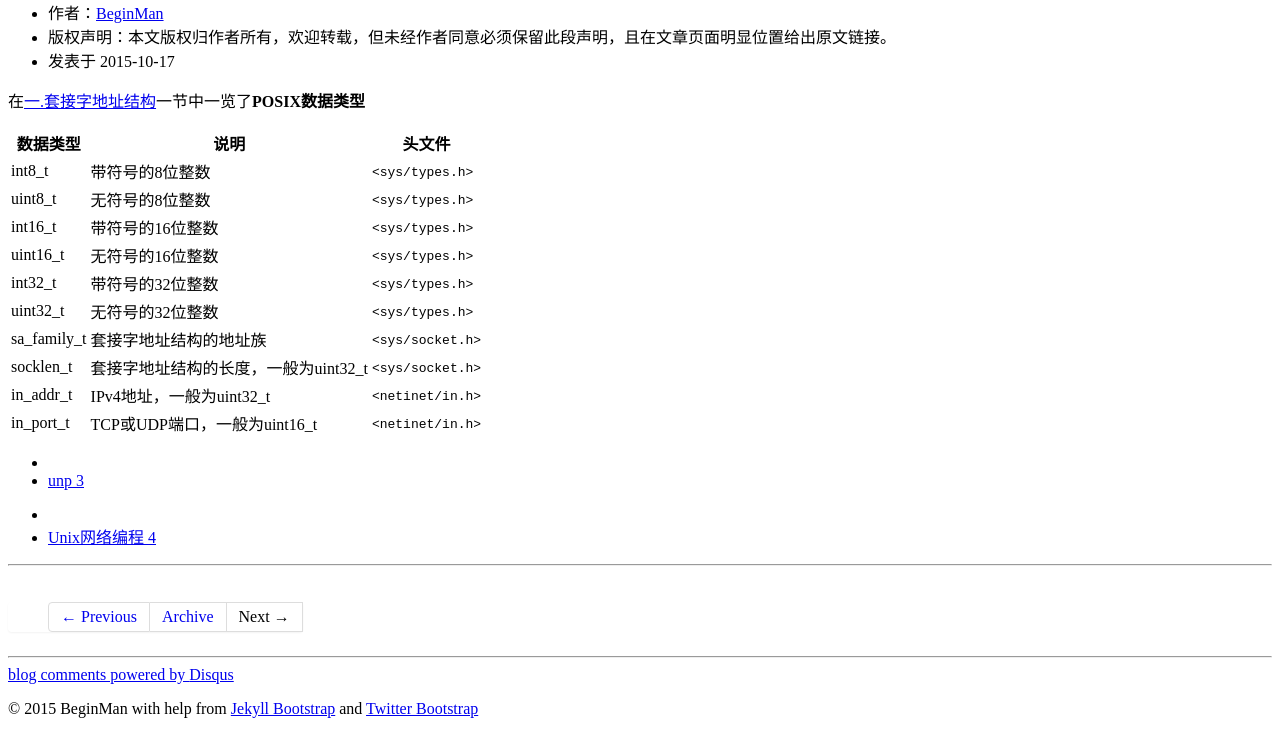
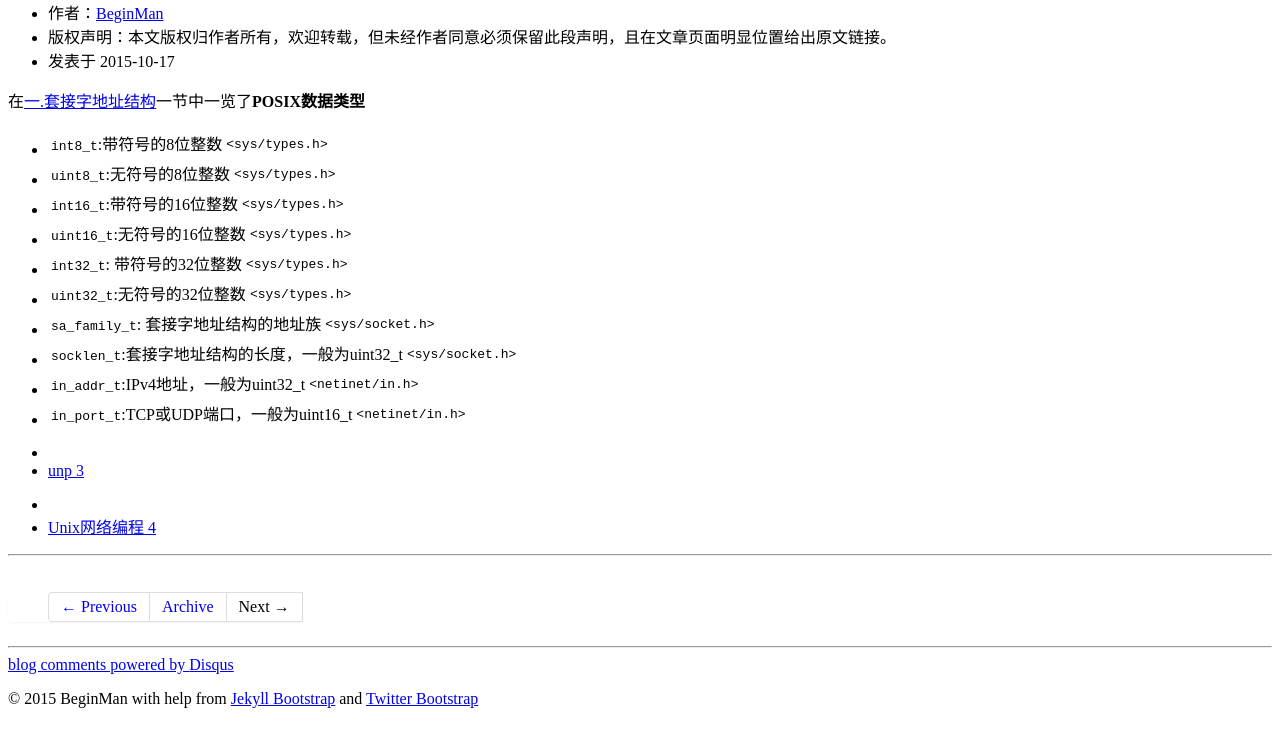
Before and after one commit to corner2015/beginman.github.io, a Jekyll site: the page built from _posts/unix/2015-10-17-unix-socklen_t.md, in a window 1280 px wide. Shown: the part 320-1054 px from the top of the page. Built offline with Jekyll 4.4.1, drawn with Linux system fonts in a browser that asks for light colours; nearby versions of some CDN libraries; library files that are not in the unit come from our copies; Markdown is read by kramdown in place of the engine named in the settings; comment, search, counter and statistics services are not loaded.

Commit message:
unix socklen_t

```diff
--- a/_posts/unix/2015-10-17-unix-socklen_t.md
+++ b/_posts/unix/2015-10-17-unix-socklen_t.md
@@ -9,15 +9,13 @@ tags: [Unix网络编程]
 
 在[一.套接字地址结构](https://github.com/BeginMan/BookNotes/blob/master/Unix/Unix-Network-Programming-Volume-1-The-Sockets-Networking-API-3rd-Edition/top3.md#一套接字地址结构)一节中一览了**POSIX数据类型**
 
-数据类型|说明|头文件
-----|----|----
-int8_t | 带符号的8位整数 | `<sys/types.h>`
-uint8_t | 无符号的8位整数 | `<sys/types.h>`
-int16_t | 带符号的16位整数 | `<sys/types.h>`
-uint16_t | 无符号的16位整数 | `<sys/types.h>`
-int32_t | 带符号的32位整数 | `<sys/types.h>`
-uint32_t | 无符号的32位整数 | `<sys/types.h>`
-sa_family_t | 套接字地址结构的地址族 | `<sys/socket.h>`
-socklen_t | 套接字地址结构的长度，一般为uint32_t | `<sys/socket.h>`
-in_addr_t | IPv4地址，一般为uint32_t | `<netinet/in.h>`
-in_port_t | TCP或UDP端口，一般为uint16_t | `<netinet/in.h>`
+- `int8_t`:带符号的8位整数 | `<sys/types.h>`
+- `uint8_t`:无符号的8位整数 | `<sys/types.h>`
+- `int16_t`:带符号的16位整数 | `<sys/types.h>`
+- `uint16_t`:无符号的16位整数 | `<sys/types.h>`
+- `int32_t`: 带符号的32位整数 | `<sys/types.h>`
+- `uint32_t`:无符号的32位整数 | `<sys/types.h>`
+- `sa_family_t`: 套接字地址结构的地址族 | `<sys/socket.h>`
+- `socklen_t`:套接字地址结构的长度，一般为uint32_t | `<sys/socket.h>`
+- `in_addr_t`:IPv4地址，一般为uint32_t | `<netinet/in.h>`
+- `in_port_t`:TCP或UDP端口，一般为uint16_t | `<netinet/in.h>`
```
